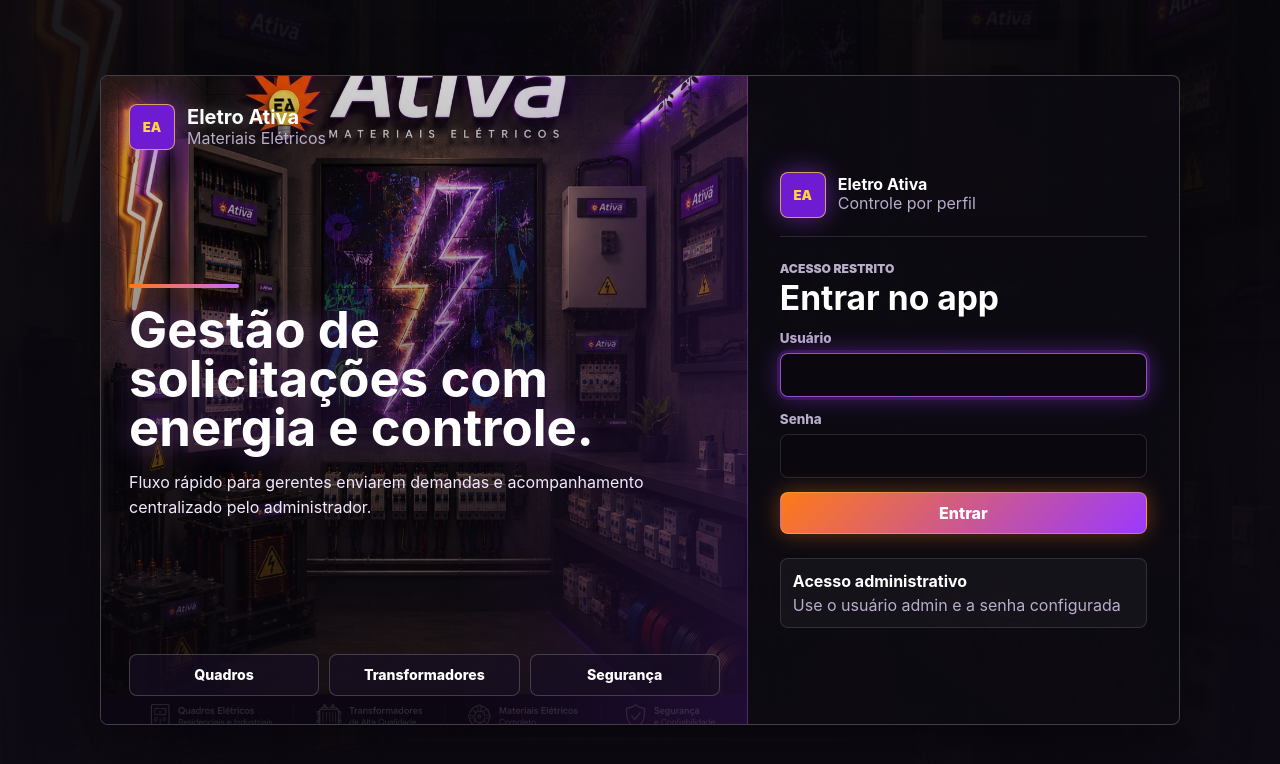
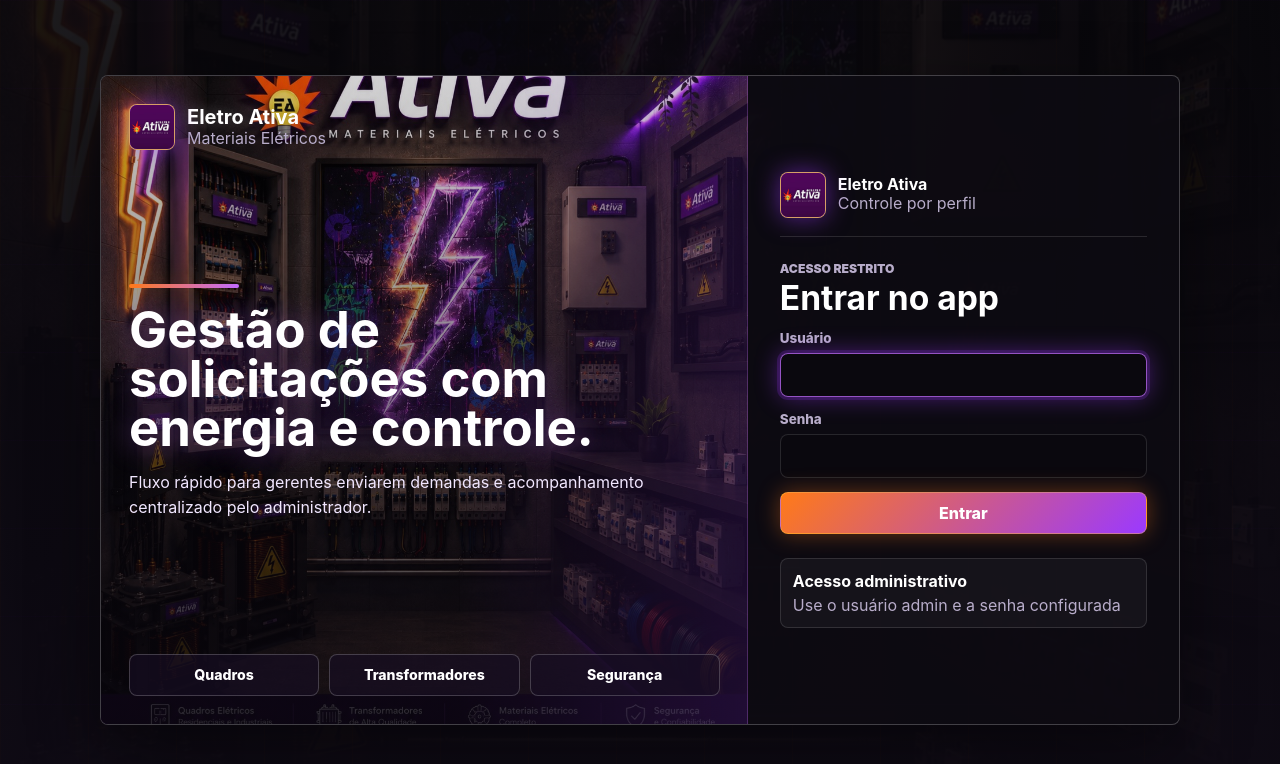
Before and after one commit to alcijuniors-del/eletro-ativa-app, a website: page index.html in a window 1280 px wide. Drawn offline with Linux system fonts and the light colour scheme; no server answers.

Commit message:
Use Eletro Ativa logo icon

```diff
--- a/index.html
+++ b/index.html
@@ -11,7 +11,7 @@
       <section class="login-card" aria-label="Acesso ao app">
         <div class="login-visual" aria-hidden="true">
           <div class="brand visual-brand">
-            <div class="brand-mark">EA</div>
+            <img class="brand-mark" src="assets/ativa-logo-icon.jpg" alt="" />
             <div>
               <strong>Eletro Ativa</strong>
               <span>Materiais Elétricos</span>
@@ -31,7 +31,7 @@
 
         <div class="login-content">
           <div class="brand login-brand">
-            <div class="brand-mark" aria-hidden="true">EA</div>
+            <img class="brand-mark" src="assets/ativa-logo-icon.jpg" alt="Eletro Ativa" />
             <div>
               <strong>Eletro Ativa</strong>
               <span>Controle por perfil</span>
@@ -69,7 +69,7 @@
     <div class="app-shell hidden" id="app-shell">
       <aside class="sidebar" aria-label="Navegação principal">
         <div class="brand">
-          <div class="brand-mark" aria-hidden="true">EA</div>
+          <img class="brand-mark" src="assets/ativa-logo-icon.jpg" alt="Eletro Ativa" />
           <div>
             <strong>Eletro Ativa</strong>
             <span>Solicitações</span>
--- a/styles.css
+++ b/styles.css
@@ -178,17 +178,14 @@
 
 .brand-mark {
   position: relative;
-  display: grid;
+  display: block;
   width: 46px;
   height: 46px;
-  place-items: center;
   border: 1px solid rgba(255, 211, 61, 0.72);
   border-radius: 8px;
   background: #6f1bd1;
-  color: var(--yellow);
   box-shadow: 0 0 24px rgba(155, 57, 255, 0.52);
-  font-size: 0.82rem;
-  font-weight: 950;
+  object-fit: cover;
 }
 
 .brand-mark::after {
```
Also changed, not shown: assets/ativa-logo-icon.jpg (added).
